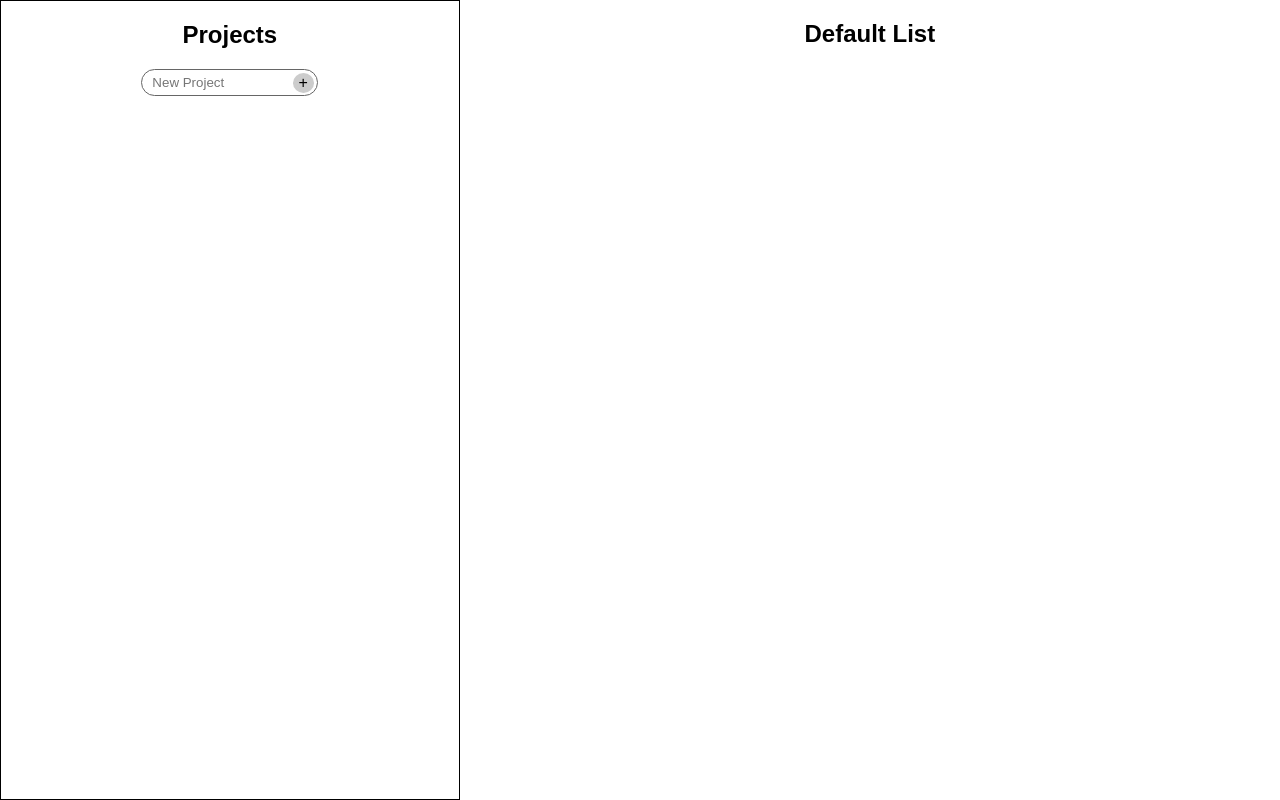
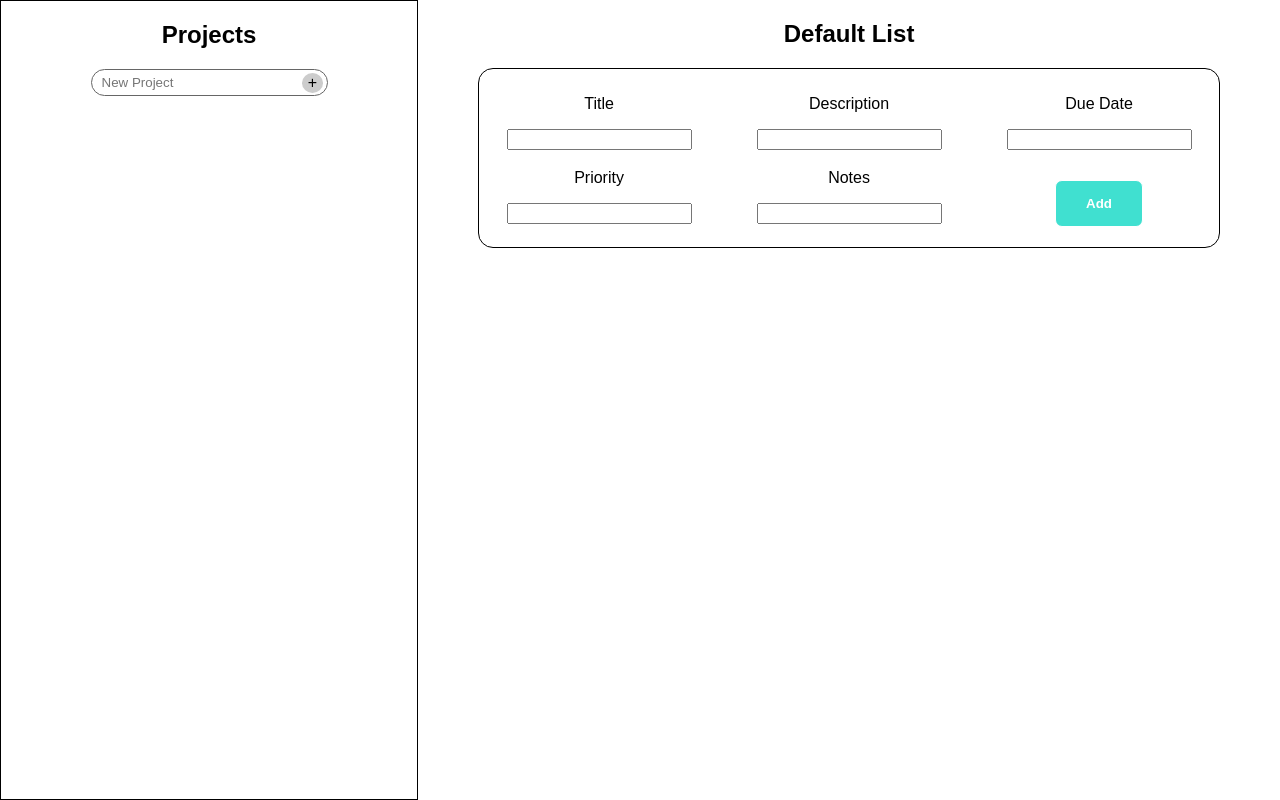
Before and after one commit to CourtneeM/TOP-todo-list, a plain HTML site: page dist/index.html in a window 1280 px wide. Drawn offline with Linux system fonts and the light colour scheme.

Commit message:
Style todo list section and create todo form

```diff
--- a/dist/index.html
+++ b/dist/index.html
@@ -14,8 +14,32 @@
     </div>
     <div id="current-todos">
       <h2>Default List</h2>
-      <div>
-
+      <div id="todo-list-container">
+        <div id="create-todo-container">
+          <div class="title">
+            <p>Title</p>
+            <input id="title-input" type="text">
+          </div>
+          <div class="description">
+            <p>Description</p>
+            <input id="description-input" type="text">
+          </div>
+          <div class="due-date">
+            <p>Due Date</p>
+            <input id="due-date-input" type="text">
+          </div>
+          <div class="priority">
+            <p>Priority</p>
+            <input id="priority-input" type="text">
+          </div>
+          <div class="notes">
+            <p>Notes</p>
+            <input id="notes-input" type="text">
+          </div>
+          <div>
+            <button id="create-todo-btn">Add</button>
+          </div>
+        </div>
       </div>
     </div>
     <script type="module" src="../src/createTodoList.js"></script>
--- a/dist/style.css
+++ b/dist/style.css
@@ -12,13 +12,14 @@ h2 {
 
 #projects {
   width: 500px;
+  padding: 0 10px;
   text-align: center;
   border: 1px solid #000;
 }
 
 #projects div {
   position: relative;
-  width: 180px;
+  width: 240px;
   margin: 0 auto;
 }
 
@@ -29,10 +30,11 @@ h2 {
   padding: 1px 6px;
   background-color: #ccc;
   border-radius: 50%;
+  cursor: pointer;
 }
 
 #projects input {
-  width: 160px;
+  width: 220px;
   padding: 5px 5px 5px 10px;
   border: 1px solid #666;
   border-radius: 15px;
@@ -44,5 +46,47 @@ h2 {
 
 
 #current-todos {
-  flex-basis: 70%;
+  flex-basis: 85%;
+  margin: 0 auto;
 }
+
+#create-todo-container {
+  display: flex;
+  justify-content: space-between;
+  align-items: center;
+  flex-wrap: wrap;
+  width: 700px;
+  margin: 0 auto;
+  padding: 10px 20px 20px;
+  text-align: center;
+  border: 1px solid #000;
+  border-radius: 15px;
+}
+
+#create-todo-container div {
+  width: 200px;
+}
+
+#create-todo-btn {
+  margin-top: 30px;
+  padding: 15px 30px;
+  color: #fff;
+  font-weight: bold;
+  background-color: turquoise;
+  border: 1px solid #fff;
+  border-radius: 7px;
+}
+
+/*
+.todo-container {
+  display: grid;
+  grid-template-columns: 1fr 1fr;
+  text-align: center;
+  border: 1px solid #000;
+}
+
+.todo-container .title,.todo-container .description {
+  grid-column: 1 / 3;
+  margin: 0 auto;
+}
+*/
--- a/src/createTodoList.js
+++ b/src/createTodoList.js
@@ -3,14 +3,13 @@ let projectManager = {
 };
 
 class TodoList {
-  constructor(title, description, dueDate, priority, notes = "", checklist = "", listName = "default") {
+  constructor(title, description, dueDate, priority, notes = "", checklist = "") {
     this.title = title;
     this.description = description;
     this.dueDate = dueDate;
     this.priority = priority;
     this.notes = notes;
     this.checklist = checklist;
-    this.listName = listName;
   };
 
   addToProjectManager(projectName) {
@@ -22,8 +21,8 @@ class TodoList {
   };
 };
 
-function createTodoList(title, description, dueDate, priority, notes, checklist, listName) {
-  return new TodoList(title, description, dueDate, priority, notes, checklist, listName);
+function createTodoList(title, description, dueDate, priority, notes, checklist) {
+  return new TodoList(title, description, dueDate, priority, notes, checklist);
 }
 
 // example todo list parameters
@@ -33,7 +32,6 @@ function createTodoList(title, description, dueDate, priority, notes, checklist,
 // priority = 'medium'
 // notes = ''
 // checklist = [{task:'organize desk', completed: false}, {task:'dust tv', completed: false}, {task: 'pick up socks', completed: false}]
-// listName = 'daily task 1'
 
 // examples
 let dailyTodo = new TodoList('1', '2', '3', '4', '5');
```
